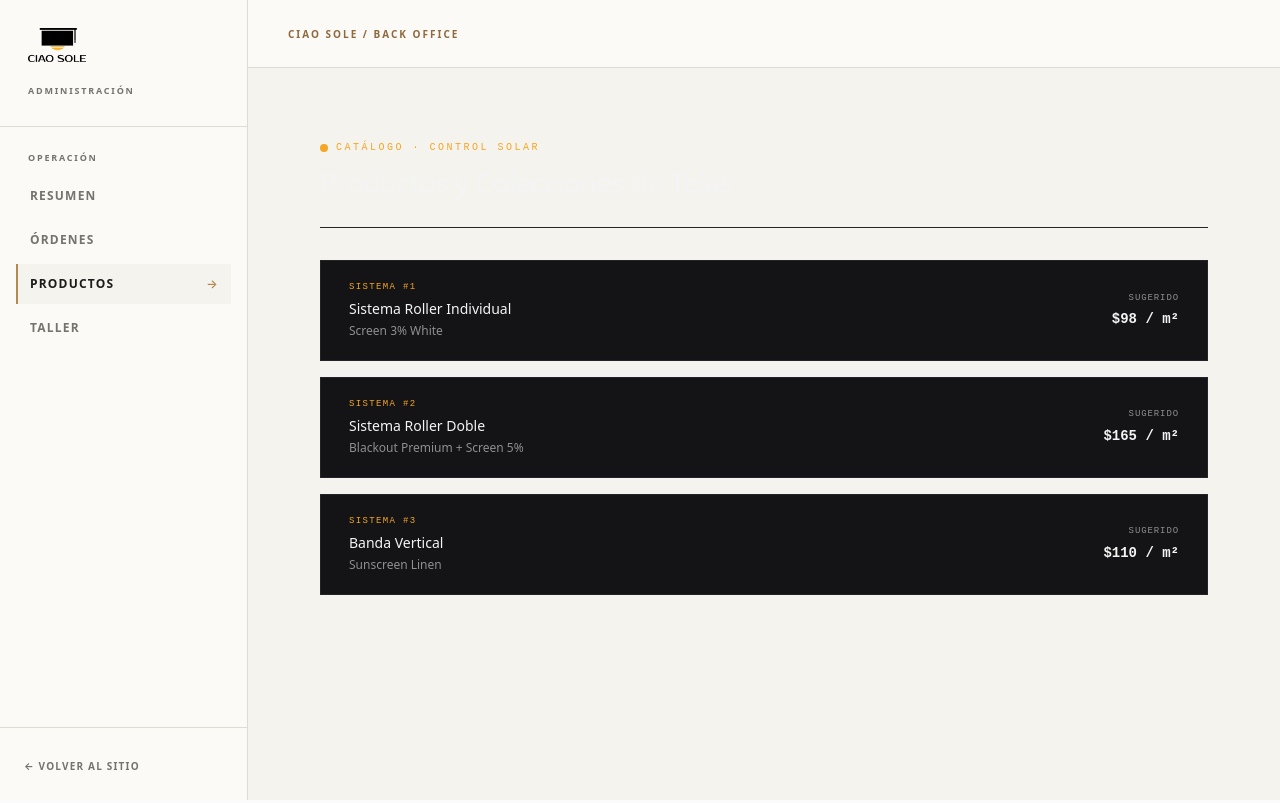
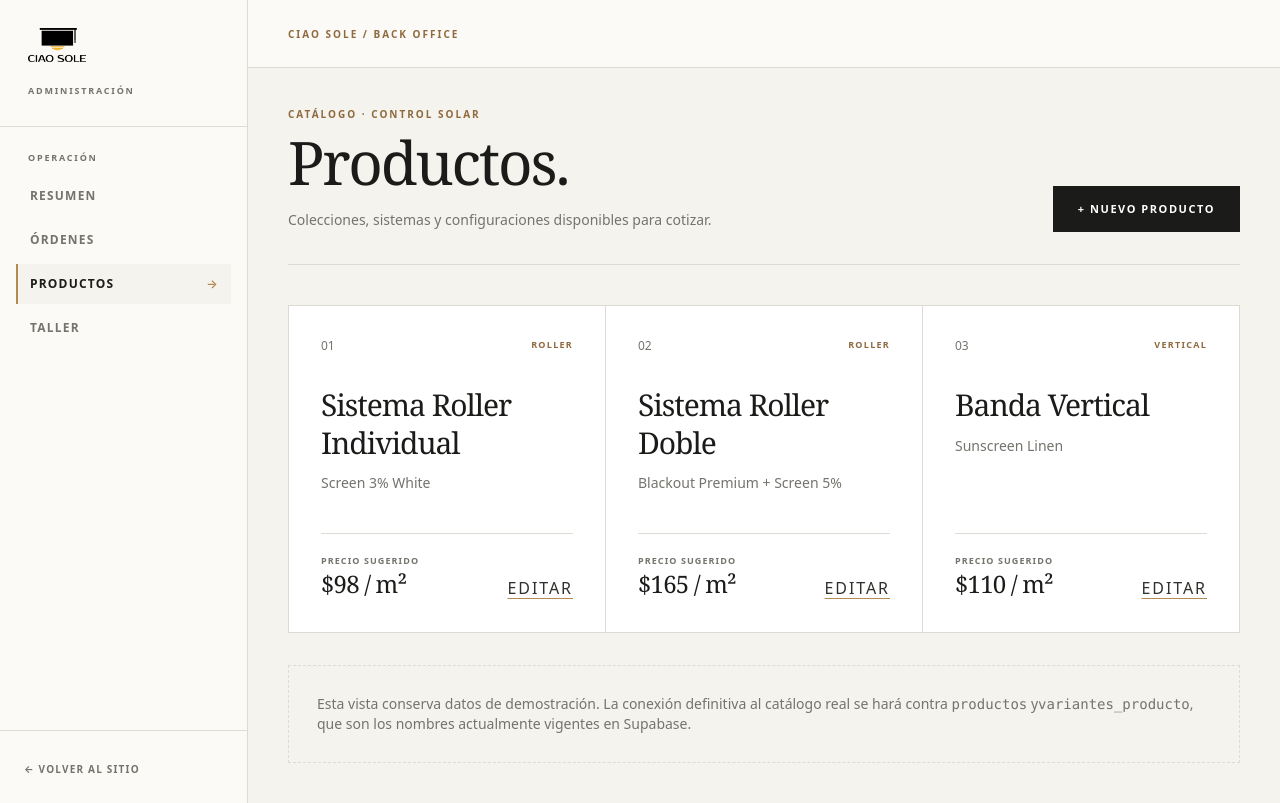
Before and after one commit to broldan89/ciaasoleweb, a Next.js app: page /admin/productos in a window 1280 px wide. Built offline with nearby package versions, Linux system fonts and the light colour scheme.

Commit message:
style: redesign admin product catalog

```diff
--- a/src/app/admin/productos/page.tsx
+++ b/src/app/admin/productos/page.tsx
@@ -1,163 +1,74 @@
 "use client";
-
-export default function ProductosPage() {
-  const BRAND = {
-    yellow: "#F5A623",
-    cardBg: "#141416",
-    border: "#242428",
-    textPrimary: "#F4F4F5",
-    textMuted: "#8E8E93",
-  };
 
 const productos = [
   {
-      id: "1",
+    id: "01",
     nombre: "Sistema Roller Individual",
     tela: "Screen 3% White",
+    categoria: "Roller",
     precio: "$98 / m²",
   },
   {
-      id: "2",
+    id: "02",
     nombre: "Sistema Roller Doble",
     tela: "Blackout Premium + Screen 5%",
+    categoria: "Roller",
     precio: "$165 / m²",
   },
   {
-      id: "3",
+    id: "03",
     nombre: "Banda Vertical",
     tela: "Sunscreen Linen",
+    categoria: "Vertical",
     precio: "$110 / m²",
   },
 ];
 
+export default function ProductosPage() {
   return (
-    <div style={{ padding: "2rem", maxWidth: "1100px", margin: "0 auto" }}>
-      {/* Header */}
-      <header
-        style={{
-          paddingBottom: "1.5rem",
-          borderBottom: `1px solid ${BRAND.border}`,
-          marginBottom: "2rem",
-        }}
-      >
-        <div
-          style={{
-            display: "flex",
-            alignItems: "center",
-            gap: "0.5rem",
-            marginBottom: "0.4rem",
-          }}
-        >
-          <span
-            style={{
-              width: "8px",
-              height: "8px",
-              borderRadius: "50%",
-              backgroundColor: BRAND.yellow,
-              display: "inline-block",
-            }}
-          />
-          <span
-            style={{
-              fontSize: "10px",
-              fontFamily: "monospace",
-              letterSpacing: "0.25em",
-              color: BRAND.yellow,
-              textTransform: "uppercase",
-            }}
-          >
-            CATÁLOGO · CONTROL SOLAR
+    <div className="mx-auto max-w-[1180px]">
+      <header className="flex flex-col justify-between gap-6 border-b border-[var(--cs-line)] pb-8 sm:flex-row sm:items-end">
+        <div>
+          <p className="cs-eyebrow">Catálogo · Control solar</p>
+          <h1 className="cs-display mt-3 text-5xl sm:text-6xl">Productos.</h1>
+          <p className="mt-4 max-w-xl text-sm leading-6 text-[var(--cs-muted)]">
+            Colecciones, sistemas y configuraciones disponibles para cotizar.
+          </p>
+        </div>
+        <button className="cs-button">+ Nuevo producto</button>
+      </header>
+
+      <div className="mt-10 grid gap-px border border-[var(--cs-line)] bg-[var(--cs-line)] md:grid-cols-2 xl:grid-cols-3">
+        {productos.map((producto) => (
+          <article key={producto.id} className="group flex min-h-[300px] flex-col justify-between bg-[var(--cs-white)] p-7 transition-colors hover:bg-[var(--cs-ivory)] sm:p-8">
+            <div>
+              <div className="flex items-start justify-between gap-5">
+                <span className="text-xs text-[var(--cs-muted)]">{producto.id}</span>
+                <span className="text-[9px] font-bold uppercase tracking-[.14em] text-[var(--cs-gold-dark)]">
+                  {producto.categoria}
                 </span>
               </div>
-        <h1
-          style={{
-            fontSize: "1.75rem",
-            fontWeight: "300",
-            color: BRAND.textPrimary,
-            margin: 0,
-            letterSpacing: "-0.02em",
-          }}
-        >
-          Productos y Colecciones de Telas
-        </h1>
-      </header>
-
-      {/* Lista de Productos Estilo Showroom */}
-      <div style={{ display: "flex", flexDirection: "column", gap: "1rem" }}>
-        {productos.map((prod) => (
-          <div
-            key={prod.id}
-            style={{
-              backgroundColor: BRAND.cardBg,
-              border: `1px solid ${BRAND.border}`,
-              padding: "1.25rem 1.75rem",
-              display: "flex",
-              justifyContent: "space-between",
-              alignItems: "center",
-            }}
-          >
-            <div>
-              <span
-                style={{
-                  fontSize: "9px",
-                  fontFamily: "monospace",
-                  color: BRAND.yellow,
-                  letterSpacing: "0.15em",
-                  textTransform: "uppercase",
-                  display: "block",
-                  marginBottom: "0.2rem",
-                }}
-              >
-                SISTEMA #{prod.id}
-              </span>
-              <h3
-                style={{
-                  fontSize: "14px",
-                  fontWeight: "400",
-                  color: BRAND.textPrimary,
-                  margin: 0,
-                }}
-              >
-                {prod.nombre}
-              </h3>
-              <span
-                style={{
-                  fontSize: "12px",
-                  color: BRAND.textMuted,
-                  marginTop: "0.2rem",
-                  display: "block",
-                }}
-              >
-                {prod.tela}
-              </span>
+              <h2 className="cs-display mt-8 text-3xl leading-tight">{producto.nombre}</h2>
+              <p className="mt-3 text-sm text-[var(--cs-muted)]">{producto.tela}</p>
             </div>
 
-            <div style={{ textAlign: "right" }}>
-              <span
-                style={{
-                  fontSize: "9px",
-                  fontFamily: "monospace",
-                  color: BRAND.textMuted,
-                  textTransform: "uppercase",
-                  display: "block",
-                  letterSpacing: "0.1em",
-                }}
-              >
-                Sugerido
-              </span>
-              <span
-                style={{
-                  fontSize: "14px",
-                  fontFamily: "monospace",
-                  color: BRAND.textPrimary,
-                  fontWeight: "600",
-                }}
-              >
-                {prod.precio}
-              </span>
+            <div className="mt-10 flex items-end justify-between border-t border-[var(--cs-line)] pt-5">
+              <div>
+                <span className="block text-[9px] font-bold uppercase tracking-[.12em] text-[var(--cs-muted)]">Precio sugerido</span>
+                <strong className="cs-display text-2xl">{producto.precio}</strong>
               </div>
+              <button className="text-[10px] font-bold uppercase tracking-[.12em] text-[var(--cs-charcoal)] underline decoration-[var(--cs-gold)] underline-offset-4">
+                Editar
+              </button>
             </div>
+          </article>
         ))}
+      </div>
+
+      <div className="mt-8 border border-dashed border-[var(--cs-line)] p-7 text-sm text-[var(--cs-muted)]">
+        Esta vista conserva datos de demostración. La conexión definitiva al
+        catálogo real se hará contra <code>productos</code> y
+        <code>variantes_producto</code>, que son los nombres actualmente vigentes en Supabase.
       </div>
     </div>
   );
```
Lines whose indentation alone changed are shown as unchanged.
